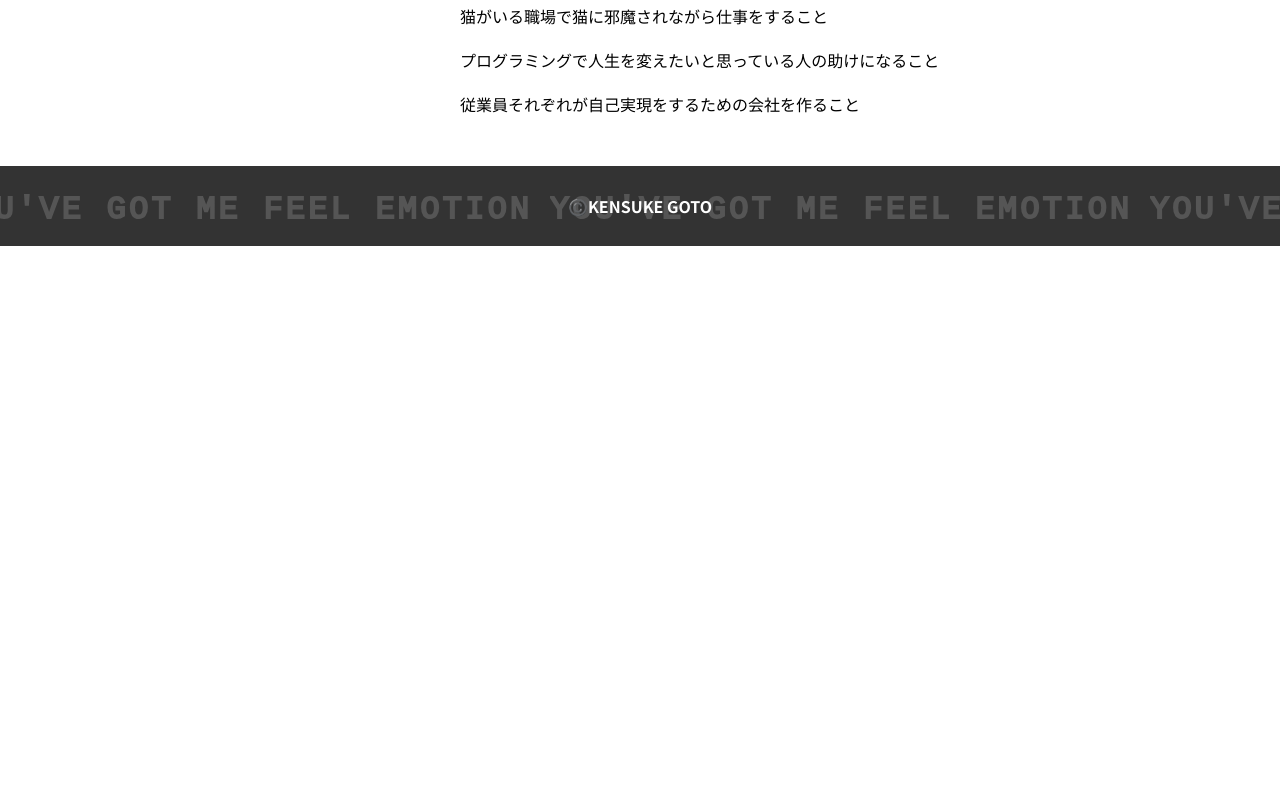
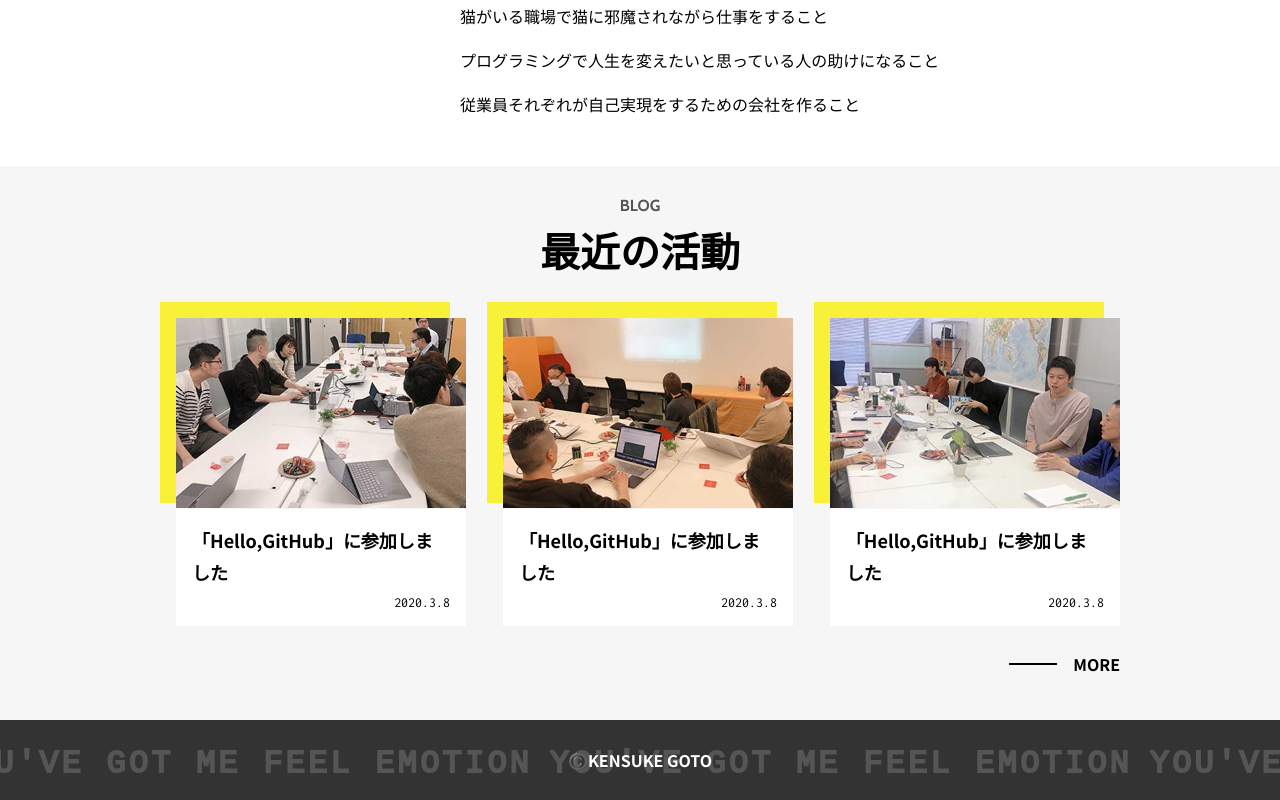
Before and after one commit to kensukegoto/self-intorduction--nuxt, a Nuxt app: page / in a window 1280 px wide. Shown: the part 1054-1854 px from the top of the page. Before the commit the page ends 1300 px from the top, so only its background shows below. Built offline with nearby package versions, Linux system fonts and the light colour scheme.

Commit message:
追加：blogを作成

```diff
--- a/components/block/b-blog.vue
+++ b/components/block/b-blog.vue
@@ -1,44 +1,61 @@
 <template>
-  <header class="b-header">
-    <div class="b-header__inner">
-      <cTitle />
-      <mGnavi />
-    </div>
-  </header>
+  <section class="b-blog" id="blog">
+    <cHeading
+      title="最近の活動"
+      sub="BLOG"
+    />
+    <mBlog
+      class="b-blog__inner"
+      :blogs="blogs"
+    />
+    <cBlogMore />
+  </section>
 </template>
 
 <script>
-import cTitle from "../component/c-title";
-import mGnavi from "../module/m-gnavi";
+import cHeading from "../component/c-heading";
+import mBlog from "../module/m-blog";
+import cBlogMore from "../component/c-blog-more";
 
 export default {
   components: {
-    cTitle,
-    mGnavi
-  }
+    cHeading,
+    mBlog,
+    cBlogMore
+  },
+  data:()=>{
+    return {
+      blogs : [
+        {title:"「Hello,GitHub」に参加しました",date:"2020.3.8",img:"c-blog--01.jpg"},
+        {title:"「Hello,GitHub」に参加しました",date:"2020.3.8",img:"c-blog--02.jpg"},
+        {title:"「Hello,GitHub」に参加しました",date:"2020.3.8",img:"c-blog--03.jpg"}
+      ]
+    }
+  },
 }
 </script>
 
 <style lang="scss" scoped>
-.b-header{
-  position: fixed;
-  top: 0;
-  left: 0;
-  height: 60px;
-  width: 100%;
-  z-index: 10;
+
+.b-blog{
+  background-color: color(main);
+  padding-top: 24px;
+  padding-bottom: 48px;
+
   @include media(l){
-    height: 80px;
+    padding-top: 32px;
   }
+
   &__inner{
-    height: 100%;
-    width: 100%;
-    border-bottom: 5px solid color(accent);
-    padding: 0 16px;
-    display: flex;
-    justify-content: space-between;
-    align-items: center;
-    background-color: #fff;
+    margin-top: 20px;
+    margin-right: 16px;
+    margin-left: 16px;
+    @include media(l){
+      width: 960px;
+      margin-top: 32px;
+      margin-left: auto;
+      margin-right: auto;
+    }
   }
 
 }
--- /dev/null
+++ b/components/component/c-blog-more.vue
@@ -0,0 +1,43 @@
+<template>
+  <div class="c-blog-more">
+    <p class="c-blog-more__inner"><a href="">MORE</a></p>
+  </div>
+</template>
+
+<script>
+export default {
+
+}
+</script>
+
+<style lang="scss" scoped>
+.c-blog-more{
+  margin-top: 24px;
+  text-align: right;
+  padding: 0 16px;
+  @include media(l){
+    width: 960px;
+    padding: 0;
+    margin-left: auto;
+    margin-right: auto;
+  }
+  &__inner{
+    display: inline-block;
+  }
+  a{
+    display: flex;
+    font-weight: bold;
+    justify-content: center;
+    align-items: center;
+    &::before{
+      content: "";
+      display: block;
+      height: 2px;
+      width: 48px;
+      background-color: color(bk0);
+      margin-right: 16px;
+    }
+  }
+
+}
+</style>
--- /dev/null
+++ b/components/component/c-blog.vue
@@ -0,0 +1,100 @@
+<template>
+  <li class="c-blog">
+    <figure class="c-blog__img"><img v-bind:src="`/image/${img}`" alt=""></figure>
+    <div class="c-blog__txt">
+      <p class="c-blog__title">{{ title }}</p>
+      <time class="c-blog__date">{{ date }}</time>
+    </div>
+  </li>
+</template>
+
+<script>
+export default {
+  props:{
+    title:{
+      type: String,
+      required: true
+    },
+    date:{
+      type: String,
+      required: true
+    },
+    img:{
+      type: String,
+      required: true
+    },
+  }
+}
+</script>
+
+<style lang="scss" scoped>
+.c-blog{
+  width: 100%;
+  padding-top: 8px;
+  padding-left: 8px;
+  margin-top: 20px;
+  position: relative;
+  z-index: 0;
+  &:first-child{
+    margin-top: 0;
+  }
+
+  @include media(m){
+    margin-top: 0;
+    width: calc(33% - (16px * 2) / 3 );
+    &::last-child{
+      width: calc(34% - (16px * 2) / 3 );
+    }
+
+  }
+  @include media(l){
+    padding-top: 16px;
+    padding-left: 16px;
+  }
+
+  &__img{
+    &::before{
+      content: "";
+      width: calc(100% - 8px);
+      padding-bottom: 65.51%;
+      position: absolute;
+      top: 0;
+      left: 0;
+      background-color: color(accent);
+      z-index: -1; // スタックコンテキストの下のレイヤーになる
+      @include media(l){
+        width: calc(100% - 16px);
+      }
+    }
+    img{
+      width: 100%;
+    }
+  }
+  &__txt{
+    background-color: color(wh);
+    padding: 8px;
+    padding-bottom: 16px;
+    @include media(l){
+      padding: 16px;
+    }
+  }
+  &__title{
+    line-height: 1.75;
+    font-weight: bold;
+    @include media(l){
+      font-size: 1.8rem;
+    }
+  }
+  &__date{
+    @include date;
+    padding-top: 4px;
+    text-align: right;
+    display: block;
+    font-size: 1.4rem;
+    @include media(l){
+      padding-top: 8px;
+    }
+  }
+
+}
+</style>
--- /dev/null
+++ b/components/module/m-blog.vue
@@ -0,0 +1,34 @@
+<template>
+  <ul class="m-blogs">
+    <cBlog
+      v-for="(blog,i) in blogs"
+      :title="blog.title"
+      :date="blog.date"
+      :img="blog.img"
+      :key="i"
+    />
+  </ul>
+</template>
+
+<script>
+import cBlog from "../component/c-blog";
+export default {
+  props:{
+    blogs:{
+      type: Array,
+      required: true
+    },
+  },
+  components:{
+    cBlog
+  }
+}
+</script>
+
+<style>
+.m-blogs{
+  display: flex;
+  flex-wrap: wrap;
+  justify-content: space-between;
+}
+</style>
--- a/pages/index.vue
+++ b/pages/index.vue
@@ -3,6 +3,7 @@
     <!-- <bHeader /> -->
     <bSkill />
     <bProfile />
+    <bBlog />
     <bFooter />
   </div>
 </template>
@@ -11,6 +12,7 @@
 import bHeader from '~/components/block/b-header';
 import bSkill from '~/components/block/b-skill';
 import bProfile from '~/components/block/b-profile';
+import bBlog from '~/components/block/b-blog';
 import bFooter from '~/components/block/b-footer';
 
 export default {
@@ -18,6 +20,7 @@ export default {
     bHeader,
     bSkill,
     bProfile,
+    bBlog,
     bFooter
   }
 }
```
Also changed, not shown: 1 other file (tests, documents, lock files or other folders).
